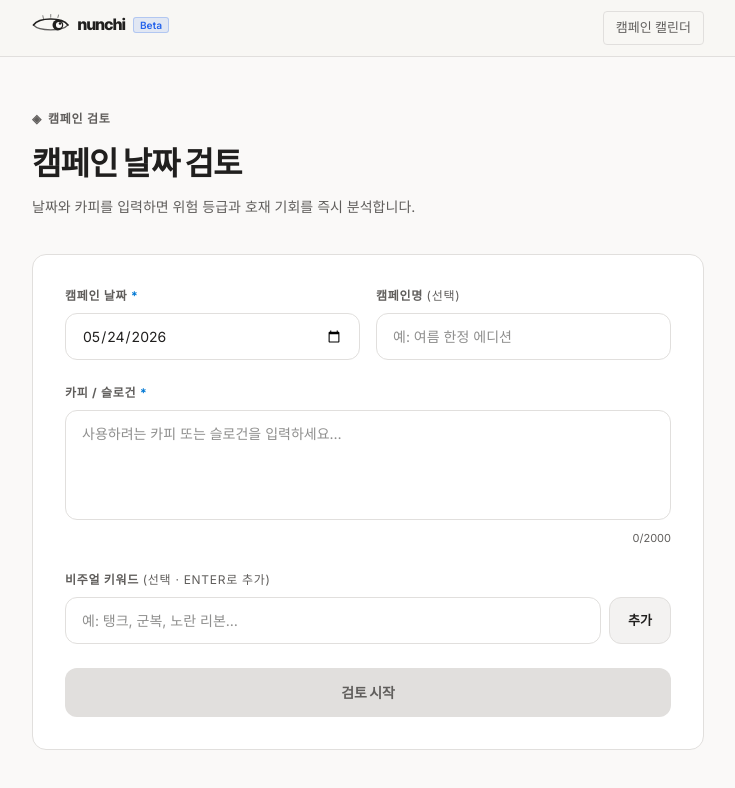
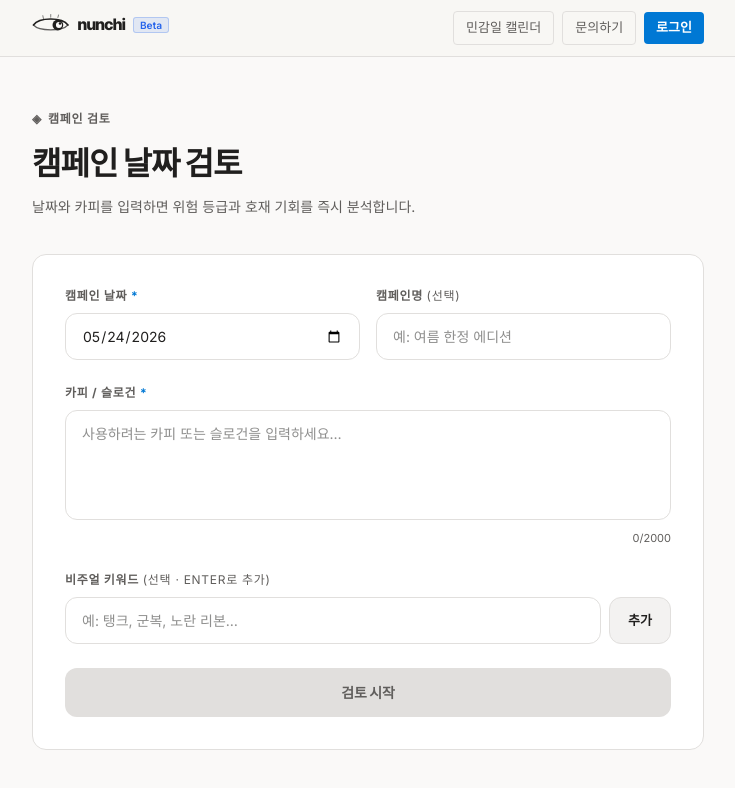
Before and after one commit to romis9724/nunchi, a Next.js app in the folder apps/web/: page /check in a window 1280 px wide. Shown: the top 788 px of the page, without its empty margins (272-1007 px from the left). Built offline with nearby package versions, Linux system fonts and the light colour scheme; a web font is replaced by a local one.

Commit message:
fix: /check 공개 접근 허용, 헤더에 로그인·문의 링크 추가

```diff
--- a/apps/web/app/(landing)/page.tsx
+++ b/apps/web/app/(landing)/page.tsx
@@ -34,6 +34,9 @@ export default function LandingPage() {
           <nav style={{ display: "flex", gap: "4px", alignItems: "center" }}>
             <Link href="/calendar" style={{ fontSize: "13px", color: "var(--ms-text-2)", textDecoration: "none", padding: "6px 12px", borderRadius: "4px", fontWeight: 500 }}>
               민감일 캘린더
+            </Link>
+            <Link href="/contact" style={{ fontSize: "13px", color: "var(--ms-text-2)", textDecoration: "none", padding: "6px 12px", borderRadius: "4px", fontWeight: 500 }}>
+              문의하기
             </Link>
             <Link href="/check" style={{ fontSize: "13px", fontWeight: 600, background: "var(--ms-blue)", color: "#fff", padding: "7px 16px", borderRadius: "4px", textDecoration: "none" }}>
               무료로 시작
--- a/apps/web/app/check/page.tsx
+++ b/apps/web/app/check/page.tsx
@@ -115,7 +115,16 @@ function CheckForm() {
           </Link>
           <div style={{ display: "flex", gap: "8px", alignItems: "center" }}>
             <Link href="/calendar" style={NAV_LINK_STYLE}>
-              캠페인 캘린더
+              민감일 캘린더
+            </Link>
+            <Link href="/contact" style={NAV_LINK_STYLE}>
+              문의하기
+            </Link>
+            <Link
+              href="/onboarding"
+              style={{ ...NAV_LINK_STYLE, background: "var(--ms-blue)", color: "#fff", border: "none", fontWeight: 600 }}
+            >
+              로그인
             </Link>
           </div>
         </div>
--- a/apps/web/proxy.ts
+++ b/apps/web/proxy.ts
@@ -55,10 +55,7 @@ export async function proxy(request: NextRequest) {
   const accessToken = getAccessToken(request);
   const isLoggedIn = !!accessToken;
 
-  // /check requires authentication — redirect to home if not logged in
-  if (pathname.startsWith("/check") && !isLoggedIn) {
-    return NextResponse.redirect(new URL("/", request.url));
-  }
+  // /check는 비로그인도 접근 가능 (personalizedComment만 로그인 시 추가)
 
   // /onboarding requires authentication
   if (pathname.startsWith("/onboarding") && !isLoggedIn) {
@@ -94,5 +91,5 @@ export async function proxy(request: NextRequest) {
 }
 
 export const config = {
-  matcher: ["/check/:path*", "/onboarding/:path*", "/mypage/:path*", "/admin/:path*"],
+  matcher: ["/onboarding/:path*", "/mypage/:path*", "/admin/:path*"],
 };
```
